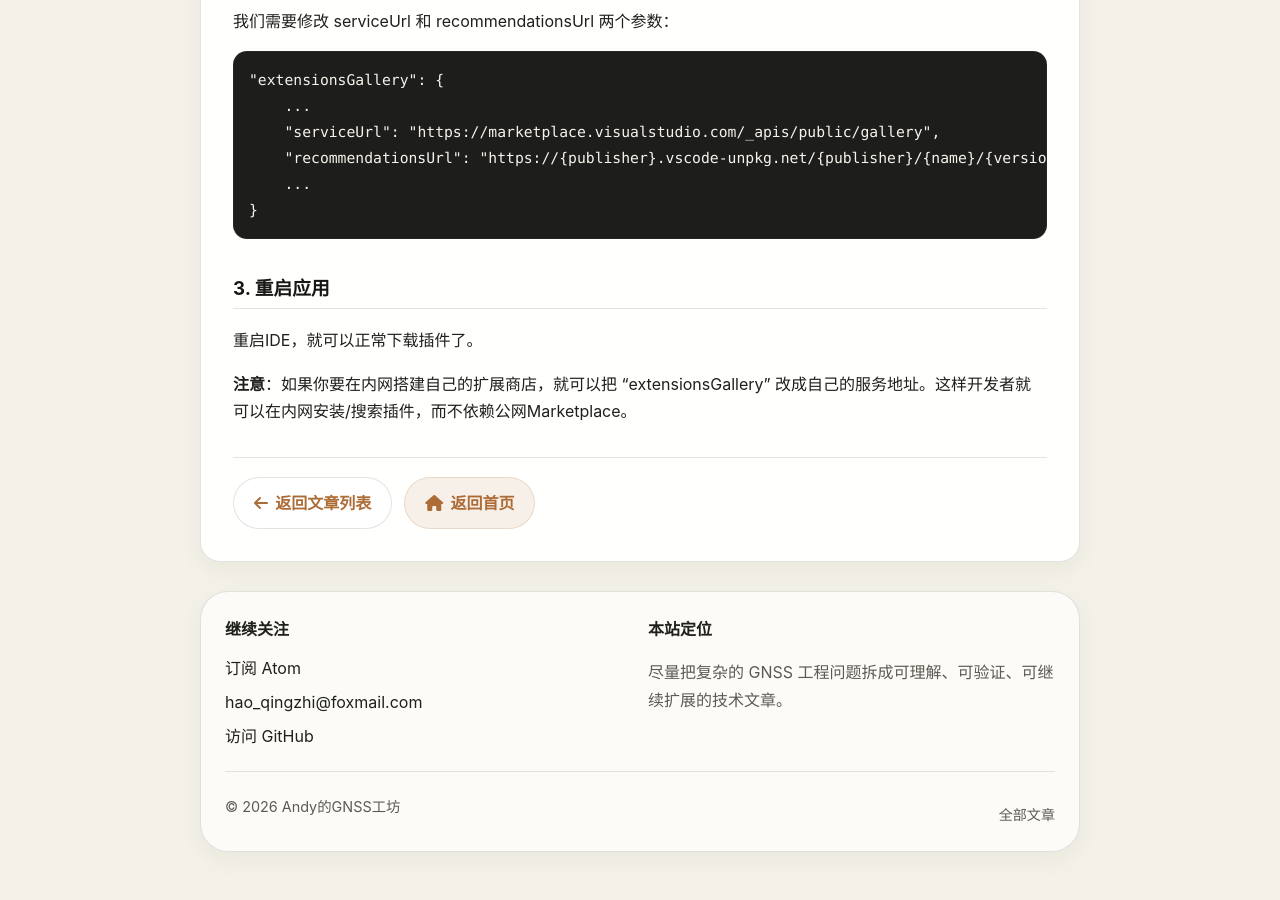
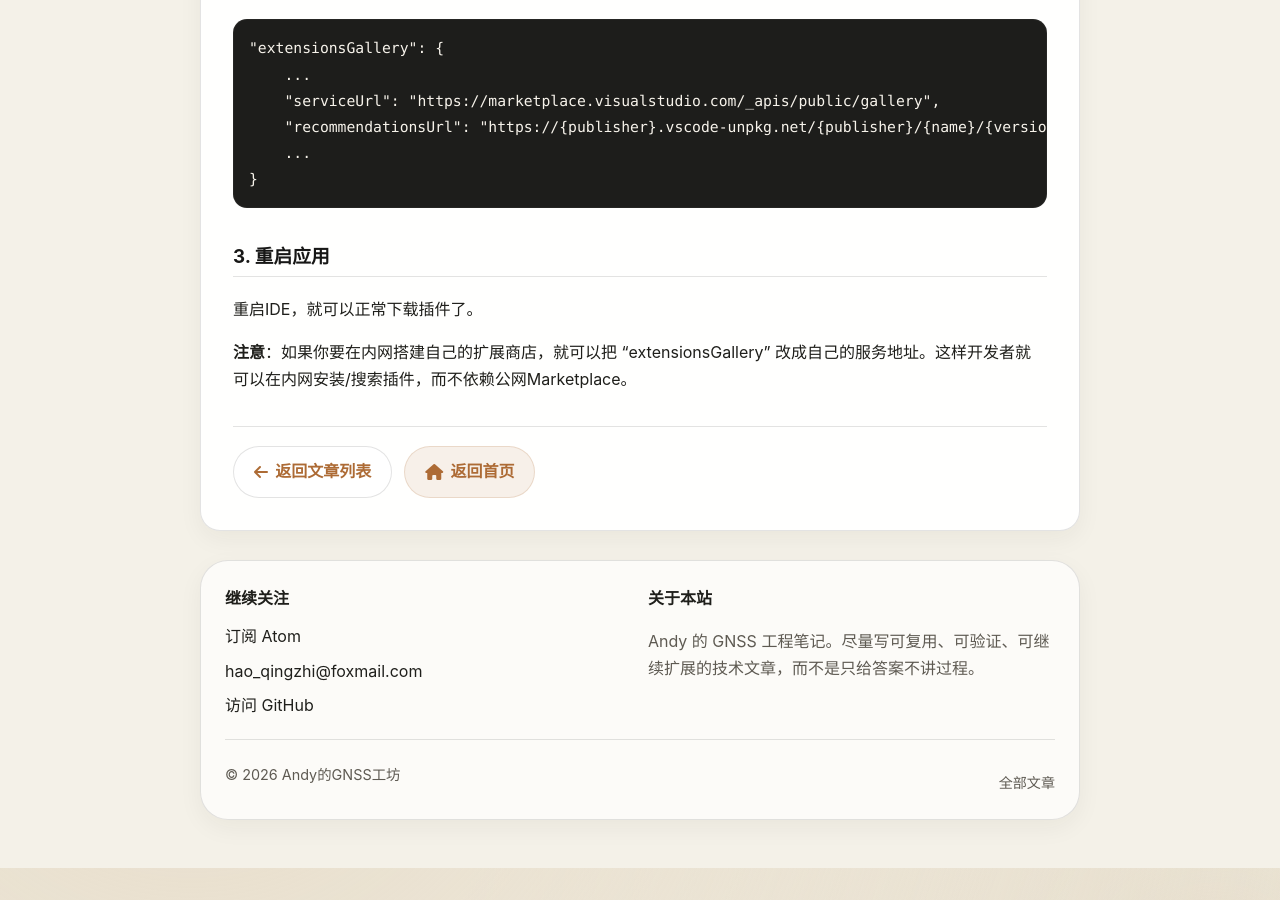
Before and after one commit to shenqislx/gnss-workshop.github.io, a Jekyll site: the page built from _articles/cursor-extension-market-cfg.md, in a window 1280 px wide and 900 px high, scrolled down 1486 px. Built offline with Jekyll 4.4.1, drawn with Linux system fonts in a browser that asks for light colours; after the commit the page ends 2354 px from its top, so only the background shows below that; some of the changed text lies outside the part shown.

Commit message:
update info.

```diff
--- a/_layouts/article.html
+++ b/_layouts/article.html
@@ -52,7 +52,6 @@
                 <a class="brand" href="{{ '/' | relative_url }}">
                     <div class="brand-mark"><i class="fas fa-satellite"></i>{{ site.title }}</div>
                 </a>
-                <p class="brand-subtitle">统一后的正文页保留阅读沉浸感，同时和首页、归档页使用同一套视觉语言。</p>
             </div>
             <nav class="nav-links" aria-label="站点导航">
                 <a class="nav-link" href="{{ '/' | relative_url }}"><i class="fas fa-house"></i>首页</a>
@@ -135,8 +134,8 @@
                     </div>
                 </div>
                 <div>
-                    <h3 class="footer-title">本站定位</h3>
-                    <p class="footer-copy">尽量把复杂的 GNSS 工程问题拆成可理解、可验证、可继续扩展的技术文章。</p>
+                    <h3 class="footer-title">关于本站</h3>
+                    <p class="footer-copy">Andy 的 GNSS 工程笔记。尽量写可复用、可验证、可继续扩展的技术文章，而不是只给答案不讲过程。</p>
                 </div>
             </div>
             <div class="footer-bottom">
```
Also changed, not shown: 4 other files.
